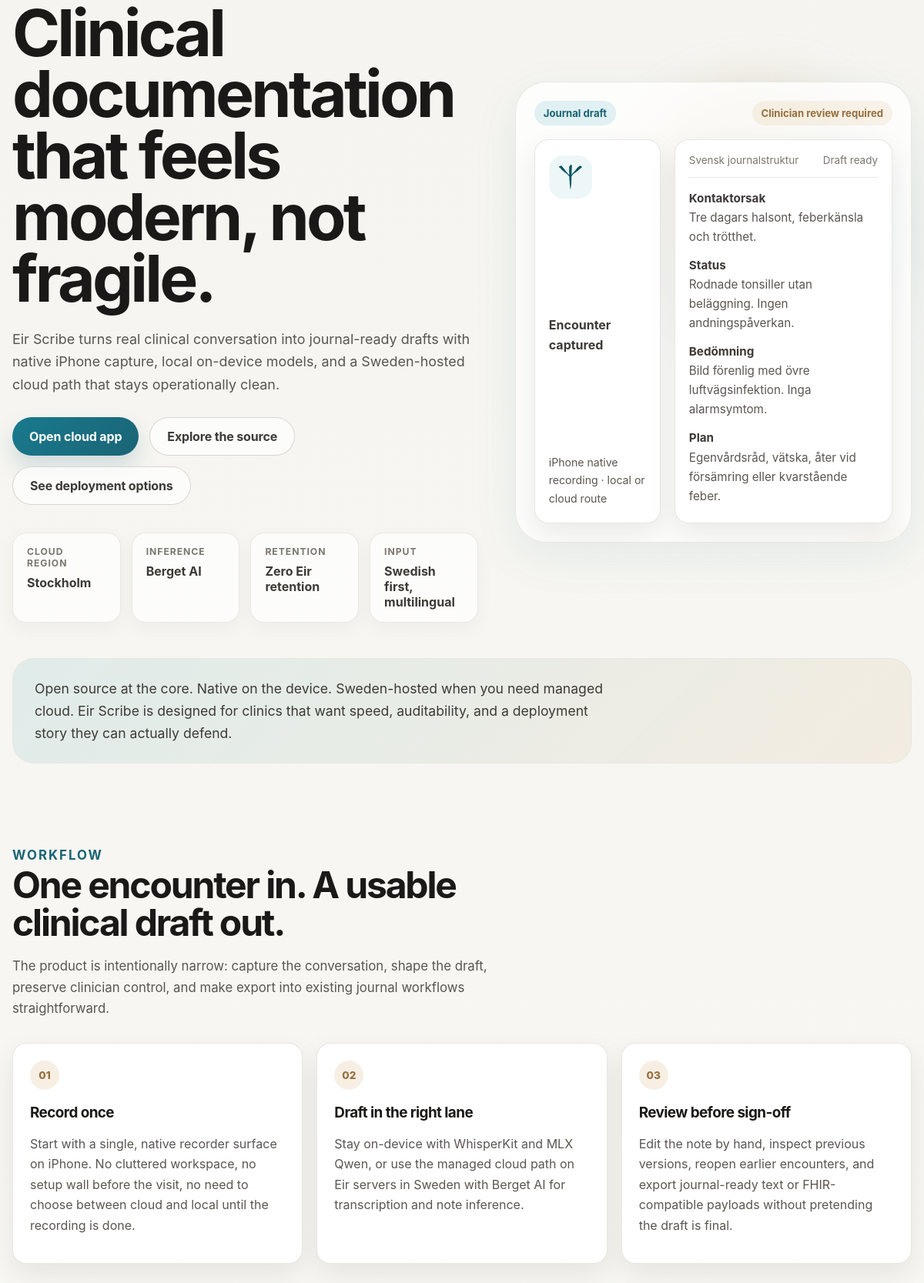
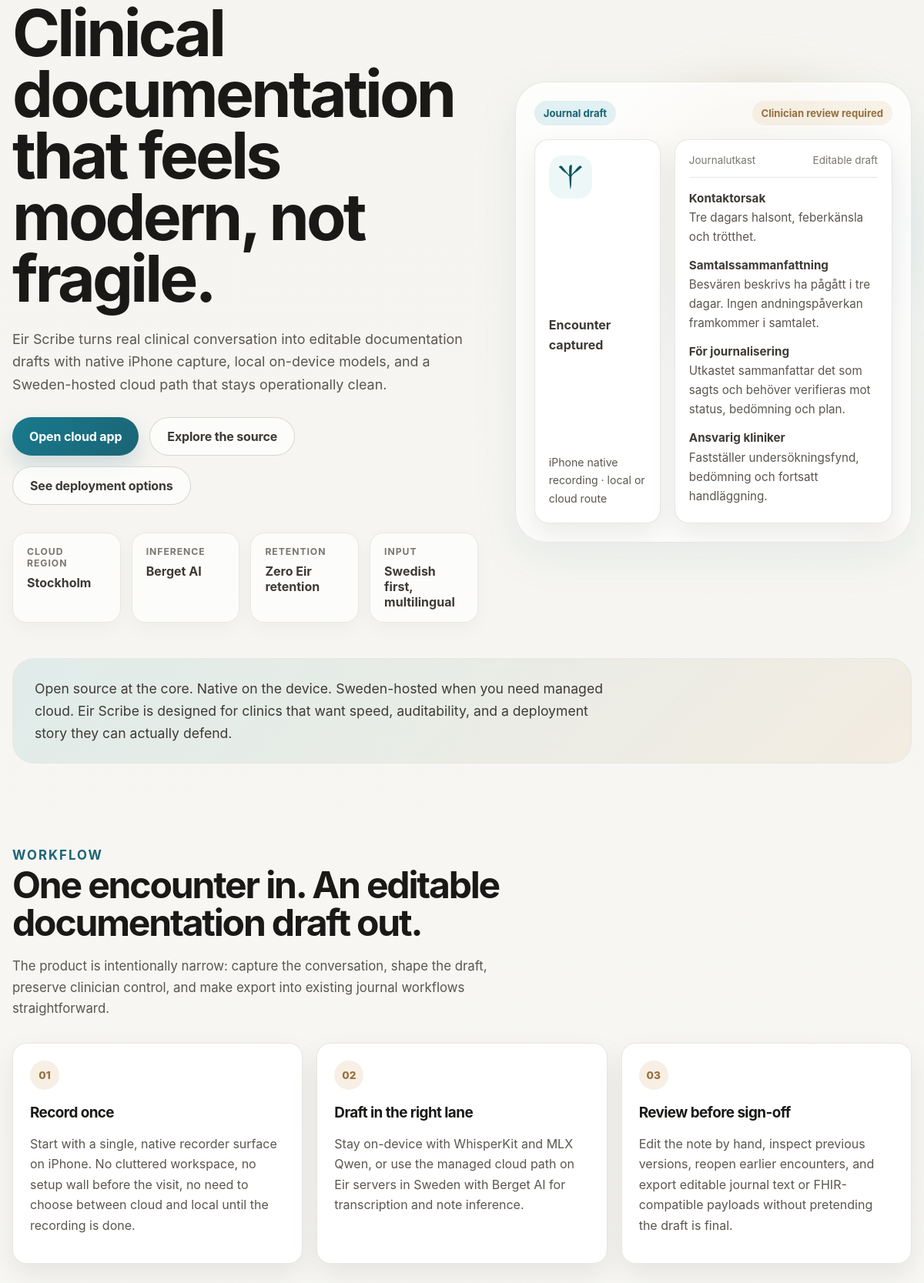
Before and after one commit to BirgerMoell/open-medical-scribe, an Electron app: page public/index.html in a window 1200 px wide. Shown: the part 173-1840 px from the top of the page at 77% size. Drawn offline with Linux system fonts and the light colour scheme.

Commit message:
Tighten web copy for MDR boundary

```diff
--- a/public/index.html
+++ b/public/index.html
@@ -7,7 +7,7 @@
     <link rel="canonical" href="https://scribe.eir.space/" />
     <meta
       name="description"
-      content="Eir Scribe is the Sweden-hosted, open source medical scribe built for iPhone-native capture, clinician review, and journal-ready documentation."
+      content="Eir Scribe is the Sweden-hosted, open source medical scribe built for iPhone-native capture, transcript drafting, and clinician-reviewed documentation."
     />
     <meta name="theme-color" content="#FAFAF7" />
     <meta property="og:type" content="website" />
@@ -57,7 +57,7 @@
             <p class="kicker">Sweden-first. Review-first. Built to ship.</p>
             <h1>Clinical documentation that feels modern, not fragile.</h1>
             <p class="hero-lead">
-              Eir Scribe turns real clinical conversation into journal-ready drafts with native iPhone capture,
+              Eir Scribe turns real clinical conversation into editable documentation drafts with native iPhone capture,
               local on-device models, and a Sweden-hosted cloud path that stays operationally clean.
             </p>
 
@@ -113,13 +113,13 @@
 
                 <div class="note-preview">
                   <div class="note-preview-head">
-                    <span>Svensk journalstruktur</span>
-                    <span>Draft ready</span>
+                    <span>Journalutkast</span>
+                    <span>Editable draft</span>
                   </div>
                   <p><strong>Kontaktorsak</strong><br />Tre dagars halsont, feberkänsla och trötthet.</p>
-                  <p><strong>Status</strong><br />Rodnade tonsiller utan beläggning. Ingen andningspåverkan.</p>
-                  <p><strong>Bedömning</strong><br />Bild förenlig med övre luftvägsinfektion. Inga alarmsymtom.</p>
-                  <p><strong>Plan</strong><br />Egenvårdsråd, vätska, åter vid försämring eller kvarstående feber.</p>
+                  <p><strong>Samtalssammanfattning</strong><br />Besvären beskrivs ha pågått i tre dagar. Ingen andningspåverkan framkommer i samtalet.</p>
+                  <p><strong>För journalisering</strong><br />Utkastet sammanfattar det som sagts och behöver verifieras mot status, bedömning och plan.</p>
+                  <p><strong>Ansvarig kliniker</strong><br />Fastställer undersökningsfynd, bedömning och fortsatt handläggning.</p>
                 </div>
               </div>
             </article>
@@ -136,7 +136,7 @@
         <section id="workflow" class="content-section" data-reveal>
           <div class="section-heading">
             <p class="section-kicker">Workflow</p>
-            <h2>One encounter in. A usable clinical draft out.</h2>
+            <h2>One encounter in. An editable documentation draft out.</h2>
             <p>
               The product is intentionally narrow: capture the conversation, shape the draft, preserve clinician control,
               and make export into existing journal workflows straightforward.
@@ -166,7 +166,7 @@
               <span class="feature-index">03</span>
               <h3>Review before sign-off</h3>
               <p>
-                Edit the note by hand, inspect previous versions, reopen earlier encounters, and export journal-ready text or
+                Edit the note by hand, inspect previous versions, reopen earlier encounters, and export editable journal text or
                 FHIR-compatible payloads without pretending the draft is final.
               </p>
             </article>
@@ -220,8 +220,8 @@
 
           <div class="output-grid">
             <article class="output-card">
-              <h3>Journal-ready text</h3>
-              <p>Fast paste into systems like Cosmic, TakeCare, Melior, or whatever the clinic already runs.</p>
+              <h3>Editable journal draft</h3>
+              <p>Fast paste into systems like Cosmic, TakeCare, Melior, or whatever the clinic already runs after clinician review.</p>
             </article>
             <article class="output-card">
               <h3>FHIR export</h3>
```
Also changed, not shown: public/app.html (+6 -3 lines), public/brand/eir-scribe-social-preview.png, 1 other file.
